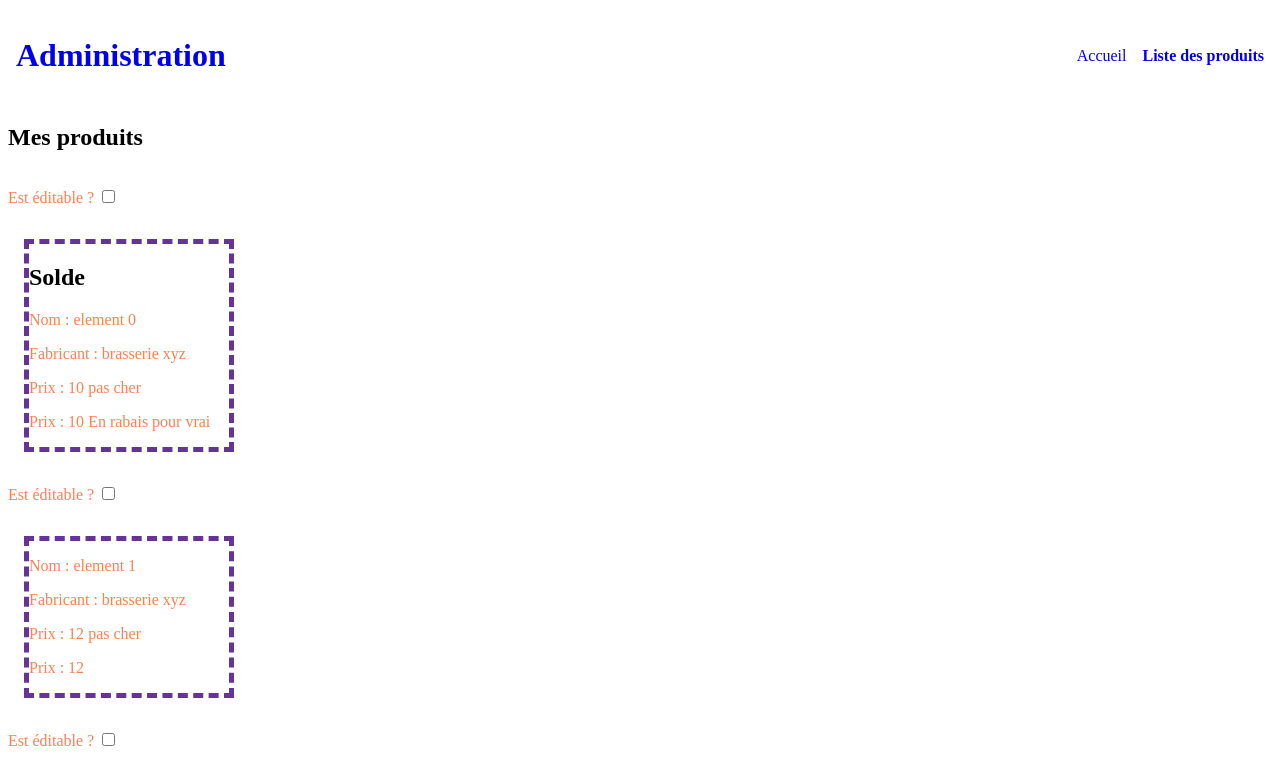
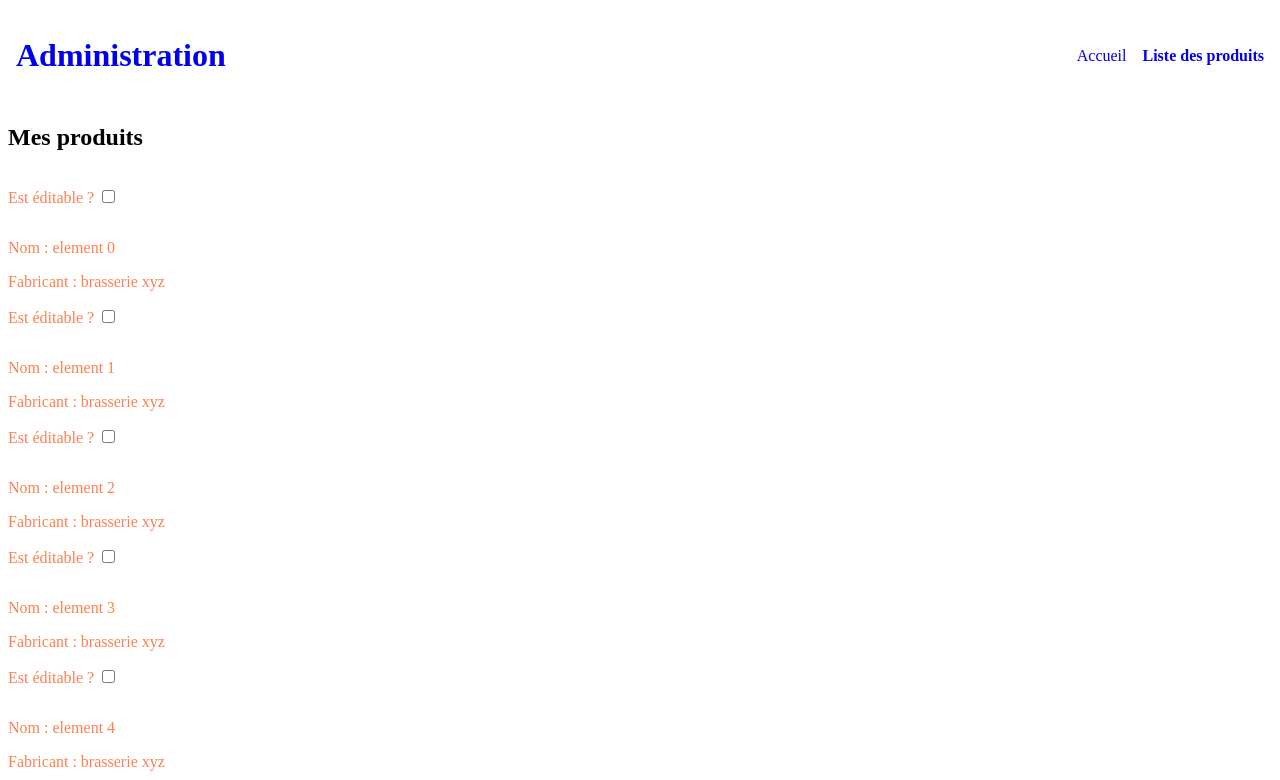
Before and after one commit to 41f-21647/ng-demo, an Angular app: page /produit in a window 1280 px wide. Shown: the top 780 px of the page. Built offline with nearby package versions, Linux system fonts and the light colour scheme.

Commit message:
un peu plus loin

```diff
--- a/src/app/liste/liste.component.html
+++ b/src/app/liste/liste.component.html
@@ -1,7 +1,16 @@
+
+
+
+
+
 <section class="liste">
     <h1>Mes produits</h1>
     <p>Est éditable ? <input type="checkbox" [(ngModel)]="sontEditable"></p>
-    <ng-container *ngFor = "let unProduit of produits">
+    <app-produit [produit]="unProduit" *ngFor = "let unProduit of produits"></app-produit>
+
+
+
+    <!--<ng-container *ngFor = "let unProduit of produits">
         <article *ngIf="!verifEditable(unProduit); else editable" class="unProduit"  >
             <h2 *ngIf="estEnSolde(unProduit)"class="solde">Solde</h2>
             <p>Nom : {{unProduit.nom}}</p>
@@ -9,15 +18,13 @@
             <p>Prix : {{unProduit.prix}} <span *ngIf="unProduit.prix < 15" class="rabais">pas cher</span></p>
             <p>Prix : {{unProduit.prix}} <span *ngIf="unProduit.rabais" class="rabais">En rabais pour vrai</span></p>
         </article>
+        <ng-template #editable>
+            <article  class="unProduit" >
+                <p>Nom : <input type="text" [(ngModel)]="unProduit.nom"></p>
+                <p>Fabricant : <input type="text"  [(ngModel)]="unProduit.fabricant"></p>
+            </article>
+        </ng-template>
         <p>Est éditable ? <input type="checkbox" [(ngModel)]="unProduit.estEditable"></p>
-    </ng-container>
+    </ng-container>-->
 
 </section>
-
-
-<ng-template #editable>
-    <article  class="unProduit" *ngFor = "let unProduit of produits" >
-        <p >Nom : <input type="text" [(ngModel)]="unProduit.nom"></p>
-        <p >Fabricant : <input type="text"  [(ngModel)]="unProduit.fabricant"></p>
-    </article>
-</ng-template>
--- a/src/app/produit/produit.component.html
+++ b/src/app/produit/produit.component.html
@@ -1 +1,11 @@
-<p>produit works!</p>
+<article *ngIf="!peutEditer; else editable" class="unProduit"  >
+    <p>Nom : {{produit.nom}}</p>
+    <p>Fabricant : {{produit.fabricant}}</p>
+</article>
+<ng-template #editable>
+    <article  class="unProduit" >
+        <p>Nom : <input type="text" [(ngModel)]="produit.nom"></p>
+        <p>Fabricant : <input type="text"  [(ngModel)]="produit.fabricant"></p>
+    </article>
+</ng-template>
+    <p>Est éditable ? <input type="checkbox" [(ngModel)]="peutEditer"></p>
```
Also changed, not shown: src/app/produit/produit.component.ts (+5 -3 lines).
